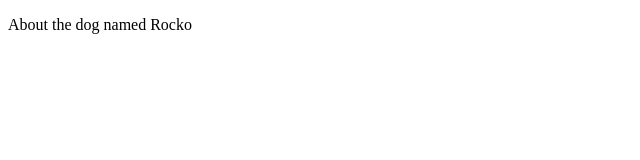
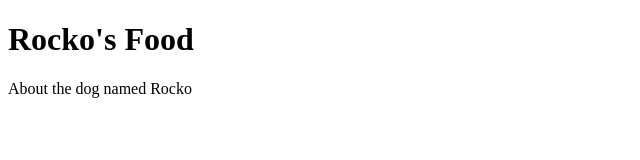
Before and after one commit to mcelveend/webdevportfolio, a plain HTML site: page index.html in a window 1280 px wide. Shown: the whole page, without its empty margins (0-640 px from the left). Drawn offline with Linux system fonts and the light colour scheme.

Commit message:
Update index.html

```diff
--- a/index.html
+++ b/index.html
@@ -8,6 +8,8 @@
 </head>
 <body>
 
+	<h1>Rocko's Food</h1>
+
 <p> About the dog named Rocko</p>
 
 </body>
```
